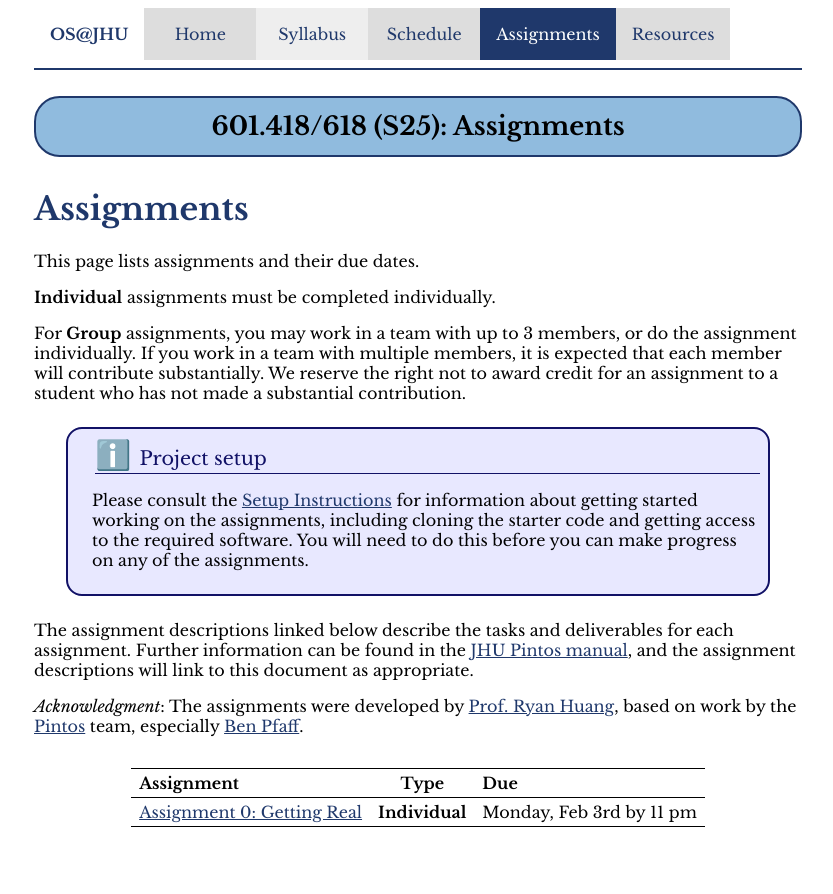
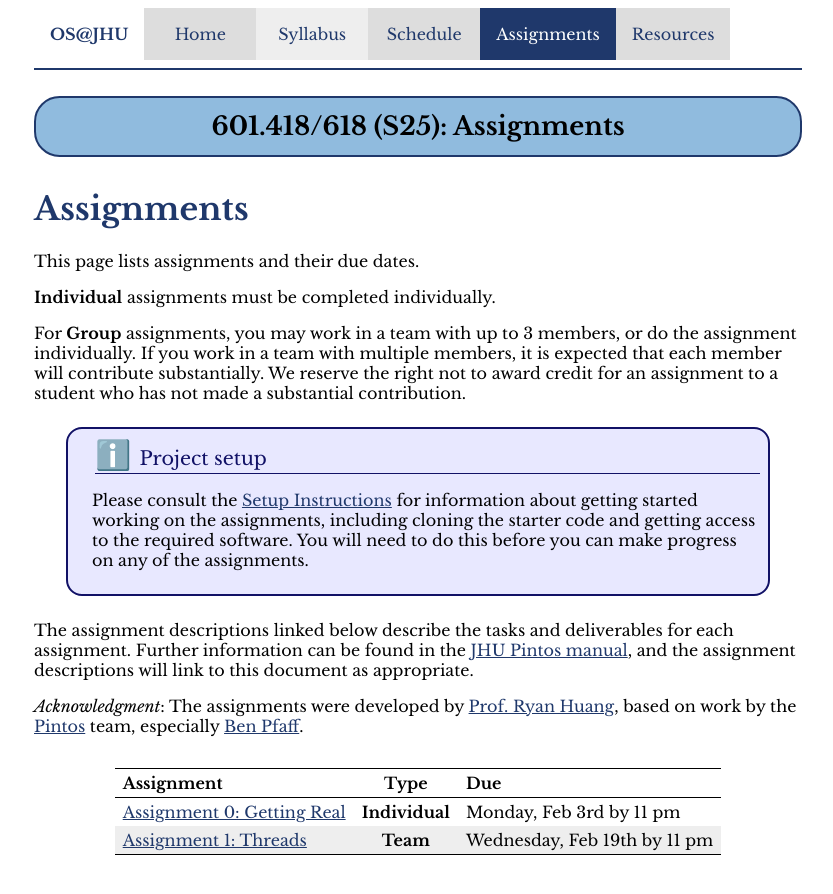
Before and after one commit to jhuopsys/spring2025, a Jekyll site: the page built from assignments.md, in a window 1280 px wide. Shown: the top 894 px of the page, without its empty margins (222-1055 px from the left). Built offline with Jekyll 4.4.1, drawn with Linux system fonts in a browser that asks for light colours.

Commit message:
link to A1 from assignments page

```diff
--- a/assignments.md
+++ b/assignments.md
@@ -42,3 +42,4 @@ team, especially [Ben Pfaff](https://benpfaff.org/).
 Assignment | Type | Due
 ---------- | :--: | ---
 [Assignment 0: Getting Real](assign/assign00.html) | **Individual** | Monday, Feb 3rd by 11 pm
+[Assignment 1: Threads](assign/assign01.html) | **Team** | Wednesday, Feb 19th by 11 pm
```
